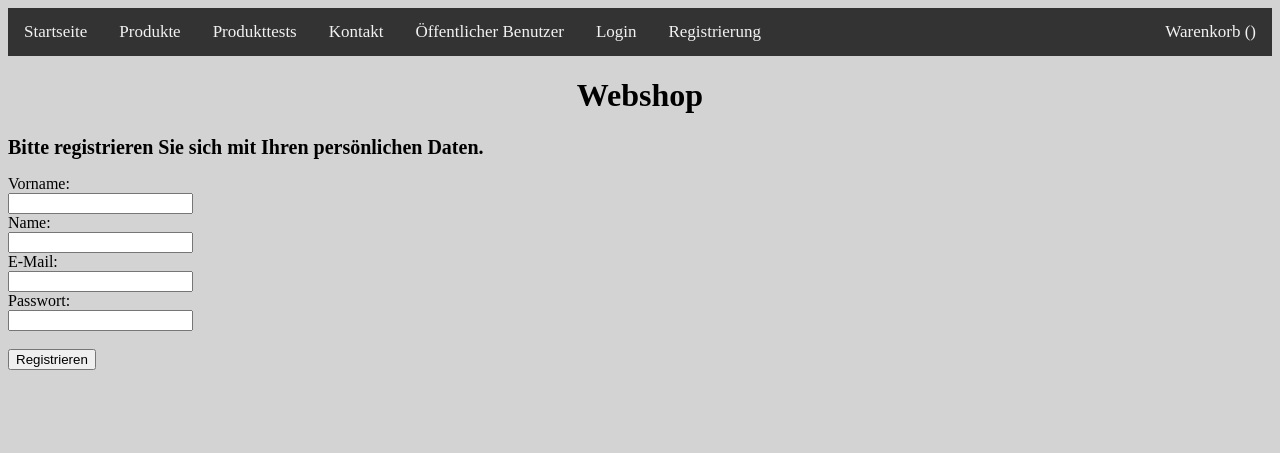
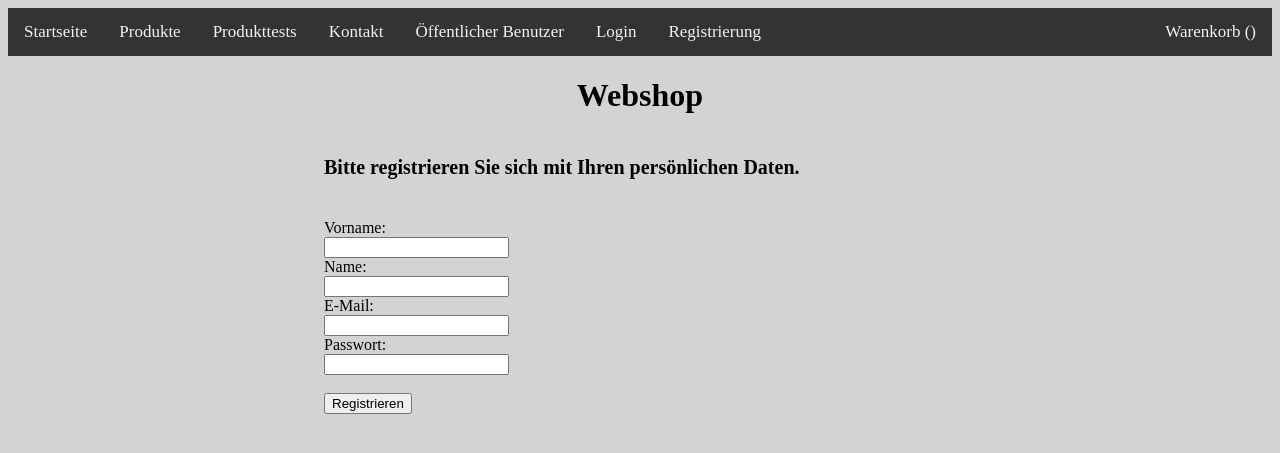
Before and after one commit to marvinbalsam/web-technologien-gruppe13, a PHP site: page /register.php in a window 1280 px wide. Shown: the top 453 px of the page. Run offline with PHP 8.4, Linux system fonts and the light colour scheme.

Commit message:
Login und Registrierung zentriert

```diff
--- a/login.php
+++ b/login.php
@@ -15,7 +15,7 @@ require 'session.php';
 <h1>Webshop</h1>
 
 <div>
-        <form action="loginsubmit.php" onsubmit = "return validation()" method = "POST">
+        <form action="loginsubmit.php" onsubmit = "return validation()" method = "POST" class="zentriert">
             <div>
             <label>Mail</label><br>
             <input type="text" name="mail" required="mail" />
--- a/register.php
+++ b/register.php
@@ -8,11 +8,12 @@ include 'dbconnect.php';
     <title>Registrierung - Webshop</title>
     <link rel="icon" href="./favicon.ico" type="image/x-icon">
     <link rel="stylesheet" href="./style.css">
+
 </head>
 <body>
 
 <h1>Webshop</h1>
-<h2>Bitte registrieren Sie sich mit Ihren persönlichen Daten.</h2>
+<h2 class="zentriert">Bitte registrieren Sie sich mit Ihren persönlichen Daten.</h2>
 <?php
 if(isset($_GET['register'])){
   $error = false;
@@ -29,7 +30,7 @@ if(isset($_GET['register'])){
   include 'sendmail.php';
 }
 ?>
-<form action="?register=1" method="post">
+<form action="?register=1" method="post" class="zentriert">
 
   <label for="firstname">Vorname:</label><br>
   <input type="text" id="firstname" name="firstname"><br>
--- a/style.css
+++ b/style.css
@@ -47,4 +47,5 @@ body {
     margin: 0 auto;
     background-color: lightgray;
     padding: 20px;
+    border-radius: 40px;
   }
--- a/video.php
+++ b/video.php
@@ -10,7 +10,8 @@ include 'navigation.php';
 </head>
 <body>
 
-<h1>Webshop</h1>
+<h1>Produkttests</h1>
+<h2>Hier finden Sie spannende Videos zu Produkttests auf Youtube. </h2>
 <!-- Youtube Produkttest Smartphone -->
 <iframe width="560" height="315" src="https://www.youtube.com/embed/tkb9lN5TER8?si=9Rp0y3cMaR-URR-Y" title="YouTube video player" frameborder="0" allow="accelerometer; autoplay; clipboard-write; encrypted-media; gyroscope; picture-in-picture; web-share" referrerpolicy="strict-origin-when-cross-origin" allowfullscreen></iframe
 <!-- Youtube Produkttest Notebook -->
```
Lines whose indentation alone changed are shown as unchanged.
